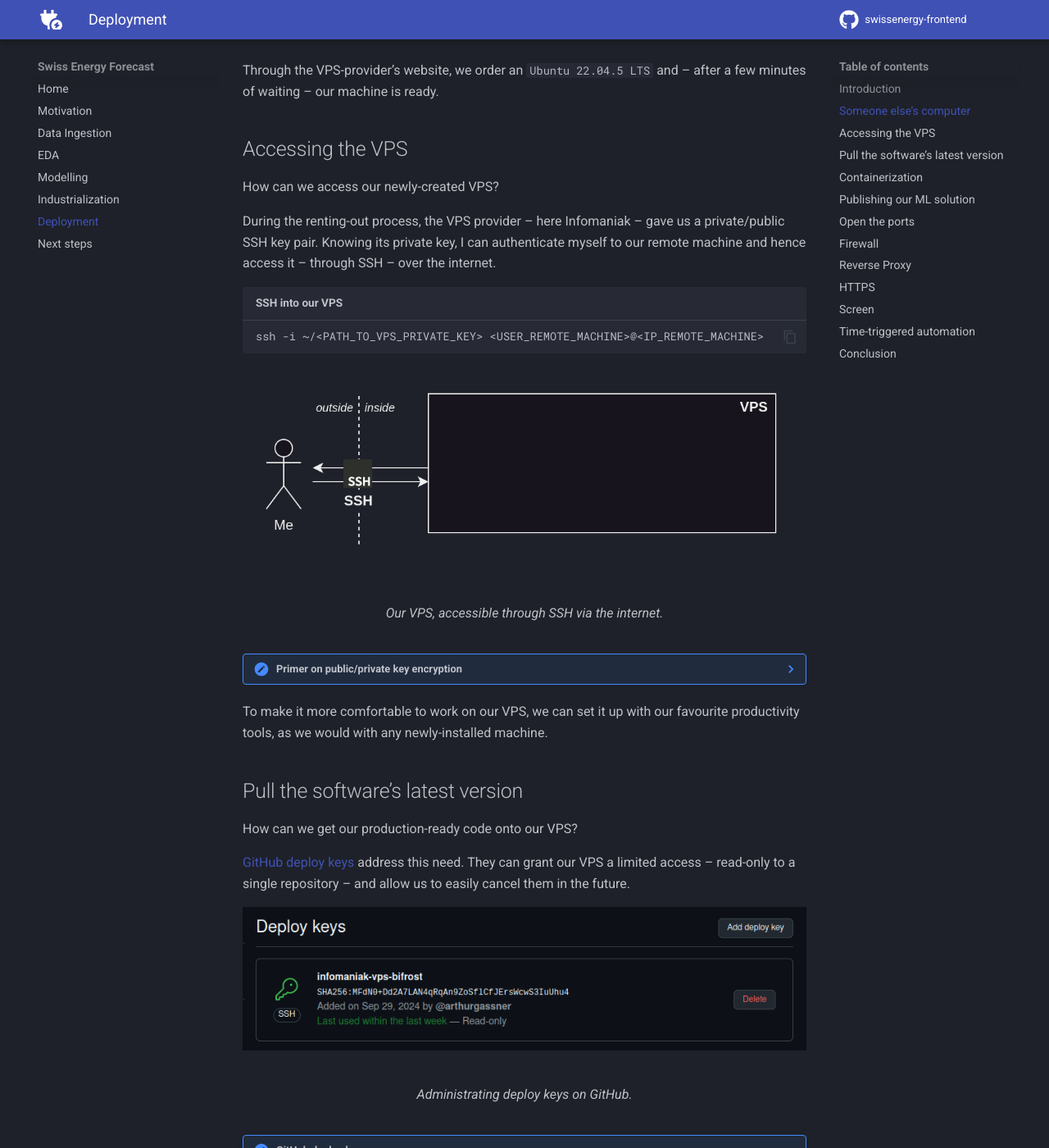
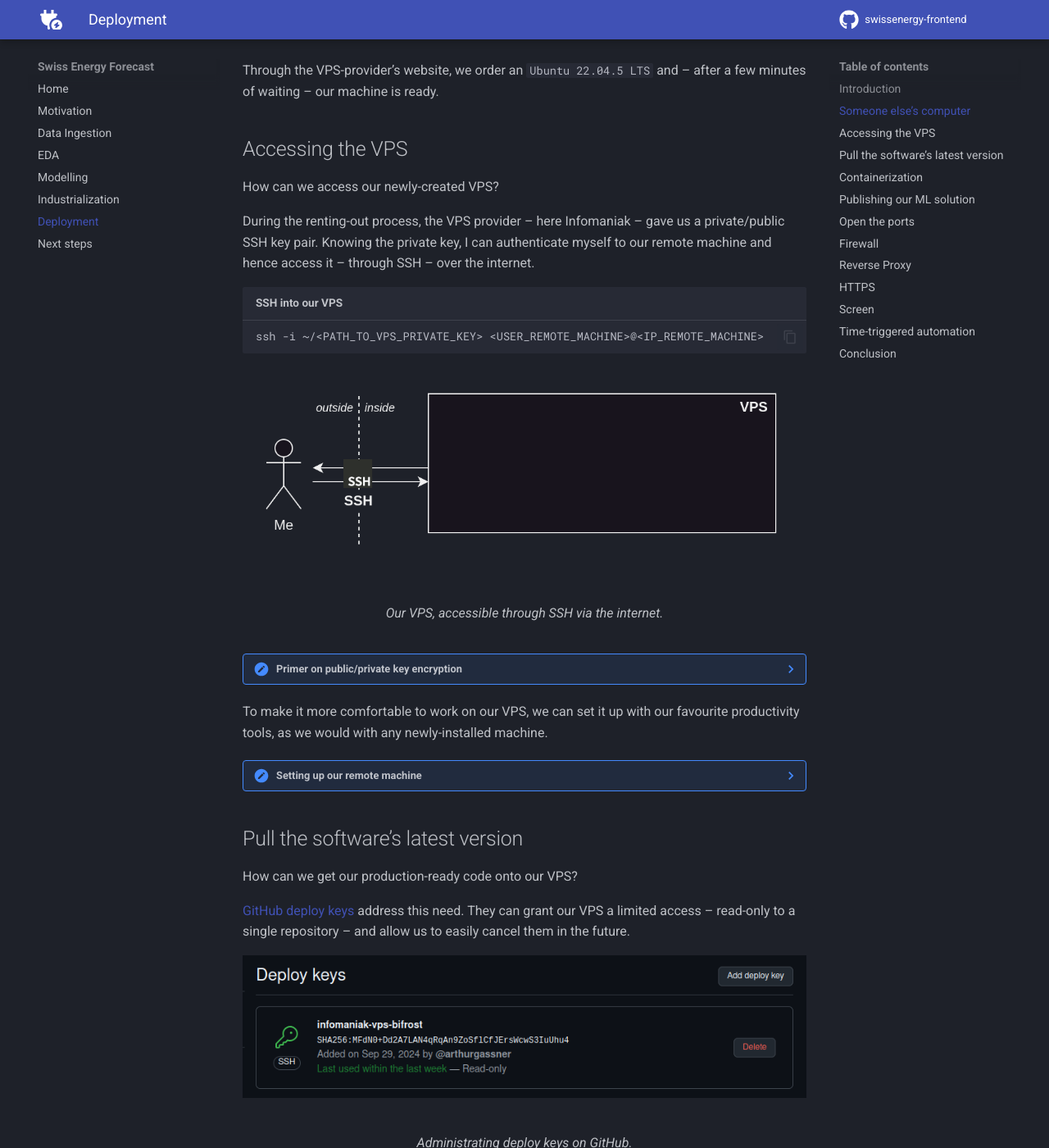
Before and after one commit to arthurgassner/swissenergy-frontend, an MkDocs documentation site: the page built from docs/deployment.md, in a window 1280 px wide and 1400 px high, scrolled down 1539 px. Shown: the whole window at 82% size. Built offline with MkDocs 1.6.1 and Material for MkDocs 9.7.7, drawn with Linux system fonts in a browser that asks for light colours; a script that is not in the unit is left out; comment, search, counter and statistics services are not loaded; some of the changed lines change nothing that is shown.

Commit message:
Update .md

````diff
--- a/docs/deployment.md
+++ b/docs/deployment.md
@@ -39,7 +39,7 @@
 How can we access our newly-created VPS?
 
 During the renting-out process, the VPS provider -- here Infomaniak -- gave us a private/public SSH key pair.
-Knowing its private key, I can authenticate myself to our remote machine and hence access it -- through SSH -- over the internet.
+Knowing the private key, I can authenticate myself to our remote machine and hence access it -- through SSH -- over the internet.
 
 ```bash title="SSH into our VPS"
 ssh -i ~/<PATH_TO_VPS_PRIVATE_KEY> <USER_REMOTE_MACHINE>@<IP_REMOTE_MACHINE>
@@ -66,6 +66,32 @@
     SSH -- and other protocols, like HTTPS -- rely on this property. That's how our VPS knows that I am who they say I am -- i.e. someone who's allowed in, since I have access to the private key matching their public key.
 
 To make it more comfortable to work on our VPS, we can set it up with our favourite productivity tools, as we would with any newly-installed machine.
+
+??? note "Setting up our remote machine"
+    This step is completely up to personal preferences.
+
+    On my end, my setting-up-the-vps flow looks like
+
+    ```bash
+    sudo apt install && sudo apt upgrade # Upgrade the installed-by-default software
+    sudo reboot
+
+    # Install oh-my-zsh
+    sudo apt install zsh
+    sudo chsh -s $(which zsh)
+    sh -c "$(curl -fsSL https://raw.githubusercontent.com/ohmyzsh/ohmyzsh/master/tools/install.sh)"
+
+    # Install fzf
+    git clone --depth 1 https://github.com/junegunn/fzf.git ~/.fzf
+    ~/.fzf/install
+    # Then, manuall add the below lines to ~/.zshrc to fix some fzf-related bug
+    # export LC_CTYPE=en_US.UTF-8
+    # export LC_ALL=en_US.UTF-8
+
+    # Install zsh-autosuggestions
+    git clone https://github.com/zsh-users/zsh-autosuggestions ${ZSH_CUSTOM:-~/.oh-my-zsh/custom}/plugins/zsh-autosuggestions
+    # Then, manually add zsh-autosuggestions to ~/.zshrc's plugins
+    ```
 
 ## Pull the software's latest version
 
````
